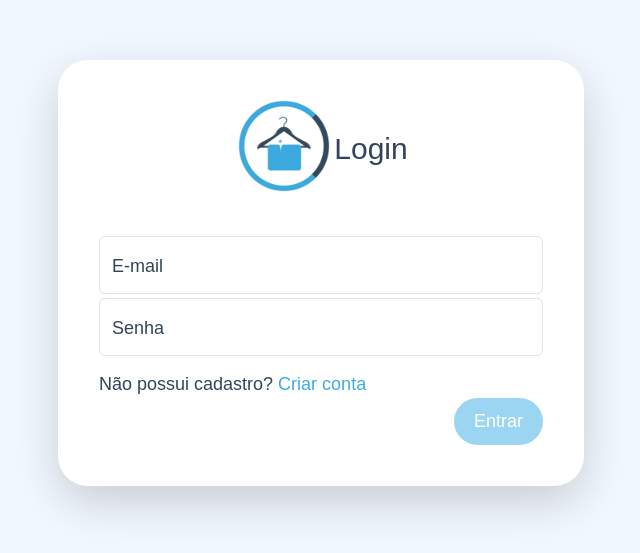
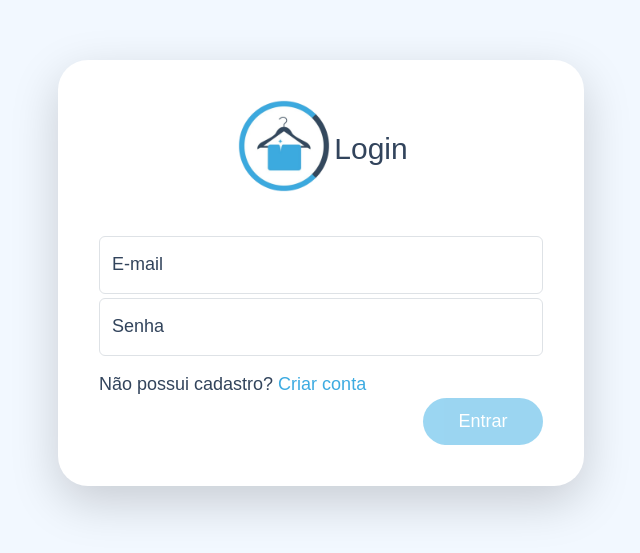
Before and after one commit to Lufeltz/Web-II-2024, an Angular app: page /login in a window 1280 px wide. Shown: the part 127-680 px from the top of the page, without its empty margins (319-959 px from the left). Built offline with nearby package versions, Linux system fonts and the light colour scheme.

Commit message:
Correção de imput e botão do login.component
Corrigi o espaçamento entre imput e text label dos campos de email e password, bem como tornei o tamanho do botão de login definido.

```diff
--- a/src/app/pages/login/login.component.css
+++ b/src/app/pages/login/login.component.css
@@ -61,6 +61,10 @@ body {
     color: #32445c;
 }
 
+.form-floating label {
+    margin-top: -2px;
+}
+
 .form-floating input:focus ~ label {
     color: #6b6771;
 }
@@ -106,6 +110,7 @@ body {
     font-size: 18px;
     cursor: pointer;
     letter-spacing: inherit;
+    width: 120px;
 }
 
 .custom-btn:hover {
```
